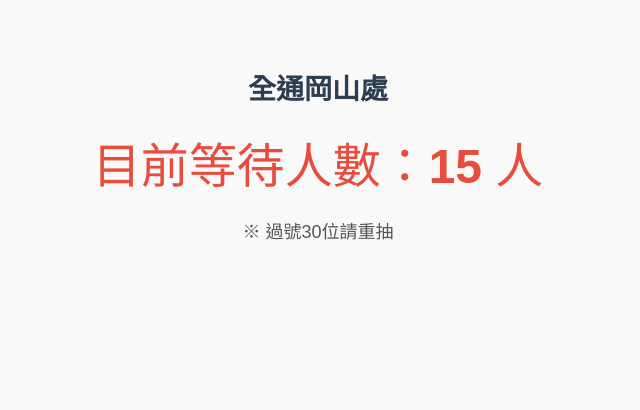
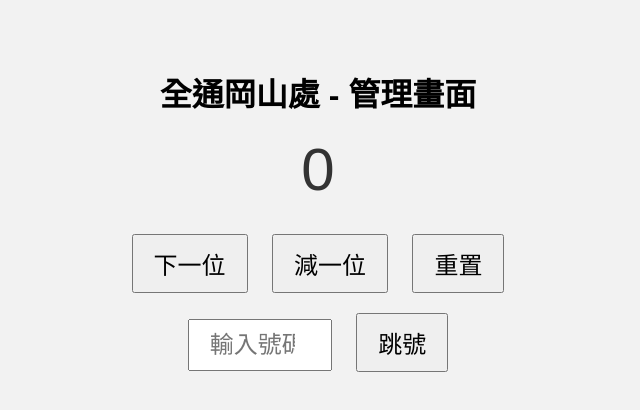
Before and after one commit to bright198513/quantu-waiting1, a plain HTML site: page index.html in a window 1280 px wide. Shown: the whole page, without its empty margins (322-962 px from the left). Drawn offline with Linux system fonts and the light colour scheme; no server answers.

Commit message:
index.html

```diff
--- a/index.html
+++ b/index.html
@@ -1,35 +1,93 @@
 <!DOCTYPE html>
-<html lang="zh-Hant">
+<html lang="zh-TW">
 <head>
   <meta charset="UTF-8">
-  <meta name="viewport" content="width=device-width, initial-scale=1.0">
-  <title>全通岡山處</title>
+  <title>全通岡山處 - 管理畫面</title>
   <style>
     body {
-      font-family: "Microsoft JhengHei", sans-serif;
+      font-family: Arial, sans-serif;
       text-align: center;
-      padding: 40px 20px;
-      background-color: #f9f9f9;
+      padding: 40px;
+      background-color: #f2f2f2;
     }
     h1 {
-      font-size: 28px;
-      color: #2c3e50;
-      margin-bottom: 10px;
+      margin-bottom: 20px;
     }
-    .count {
-      font-size: 48px;
-      color: #e74c3c;
+    .counter {
+      font-size: 60px;
       margin: 20px 0;
+      color: #333;
     }
-    .note {
-      font-size: 18px;
-      color: #555;
+    button, input[type=number] {
+      font-size: 24px;
+      padding: 10px 20px;
+      margin: 10px;
+    }
+    input[type=number] {
+      width: 100px;
+      text-align: center;
     }
   </style>
+
+  <!-- Firebase -->
+  <script src="https://www.gstatic.com/firebasejs/9.6.11/firebase-app-compat.js"></script>
+  <script src="https://www.gstatic.com/firebasejs/9.6.11/firebase-database-compat.js"></script>
 </head>
 <body>
-  <h1>全通岡山處</h1>
-  <div class="count">目前等待人數：<strong>15</strong> 人</div>
-  <div class="note">※ 過號30位請重抽</div>
+  <h1>全通岡山處 - 管理畫面</h1>
+  <div class="counter" id="counter">0</div>
+
+  <button onclick="next()">下一位</button>
+  <button onclick="prev()">減一位</button>
+  <button onclick="reset()">重置</button>
+
+  <div>
+    <input type="number" id="customNumber" placeholder="輸入號碼">
+    <button onclick="setNumber()">跳號</button>
+  </div>
+
+  <script>
+    // 替換成你的 Firebase 設定
+    const firebaseConfig = {
+      apiKey: "AIzaSyC23uQF6od2mIjiwvSse0Y0Waj2K1KJ6D0",
+      authDomain: "quantu-waiting.firebaseapp.com",
+      databaseURL: "https://quantu-waiting-default-rtdb.firebaseio.com",
+      projectId: "quantu-waiting",
+      storageBucket: "quantu-waiting.appspot.com",
+      messagingSenderId: "46742929196",
+      appId: "1:46742929196:web:4496dd383c9e4e78fe7689"
+    };
+
+    firebase.initializeApp(firebaseConfig);
+    const db = firebase.database();
+    const countRef = db.ref("waitingCount");
+
+    countRef.on("value", (snapshot) => {
+      document.getElementById("counter").innerText = snapshot.val() ?? 0;
+    });
+
+    function next() {
+      countRef.transaction(current => (current || 0) + 1);
+    }
+
+    function prev() {
+      countRef.transaction(current => Math.max((current || 0) - 1, 0));
+    }
+
+    function reset() {
+      countRef.set(0);
+    }
+
+    function setNumber() {
+      const input = document.getElementById("customNumber");
+      const num = parseInt(input.value);
+      if (!isNaN(num) && num >= 0) {
+        countRef.set(num);
+        input.value = "";
+      } else {
+        alert("請輸入有效號碼");
+      }
+    }
+  </script>
 </body>
 </html>
```
